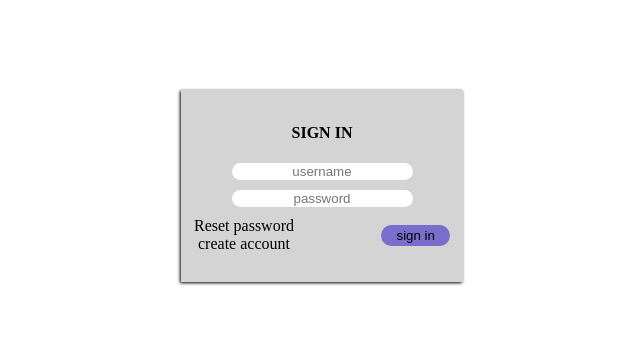
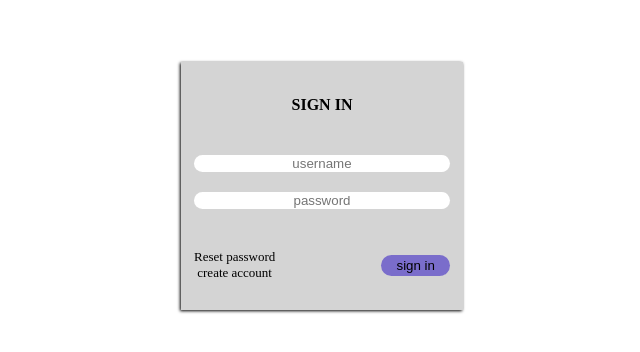
Before and after one commit to brentonStroberg/Foodblog, a plain HTML site: page Client/login.html in a window 1280 px wide. Shown: the part 214-566 px from the top of the page, without its empty margins (318-958 px from the left). Drawn offline with nearby package versions, Linux system fonts and the light colour scheme.

Commit message:
Added code lost in merge

```diff
--- a/Client/css/global.css
+++ b/Client/css/global.css
@@ -54,6 +54,11 @@ nav {
     box-shadow: -1px 1px 3px;
     width: 20%;
 }
+.auth_form{
+    display: flex;
+    flex-flow: column wrap;
+    justify-content: space-between;
+}
 
 .navbar.title {
     font-size: x-large;
@@ -84,6 +89,15 @@ input{
     border-style: none;
     border-radius: 25px;
     text-align: center;
+}
+input:focus{
+    outline: none;
+}
+.clickable_label{
+    font-size: small;
+}
+.clickable_label:hover{
+    color: 7a6dcb;
 }
 
 .navbar.items.list.item {
```
